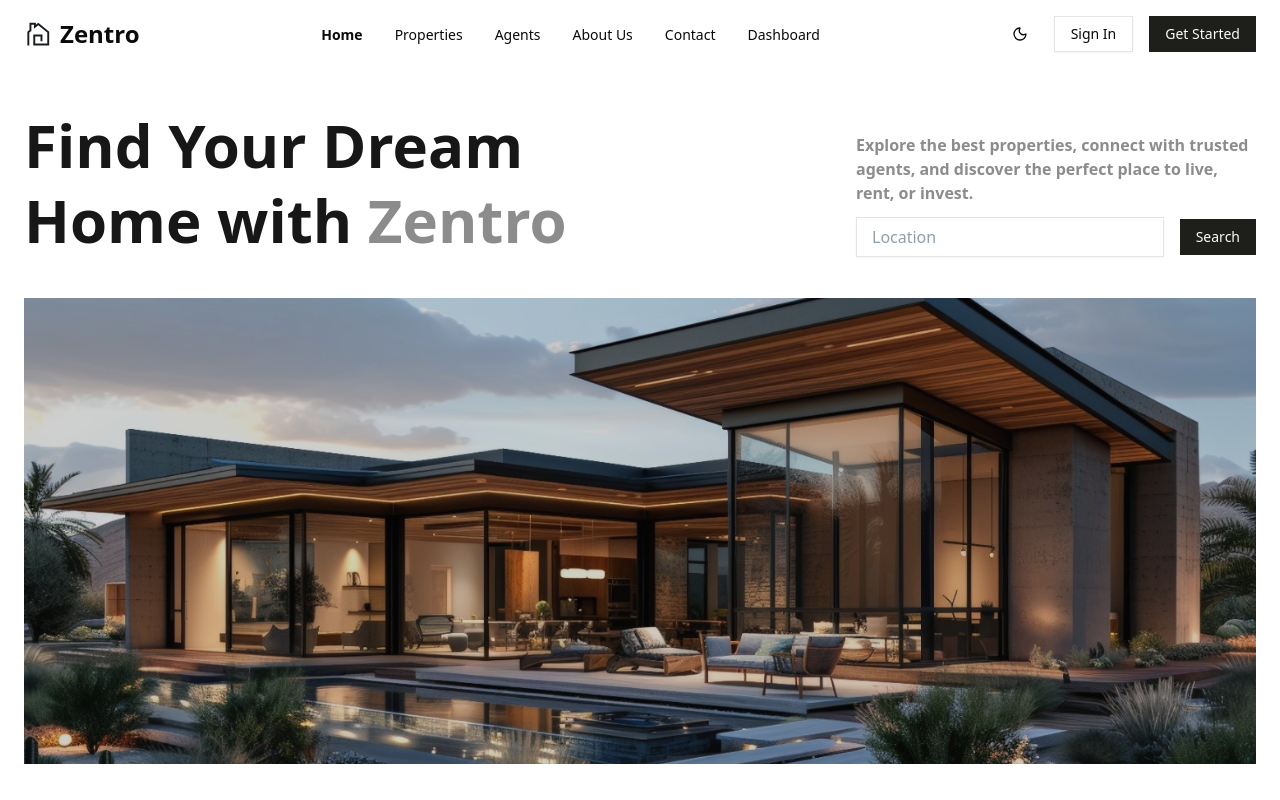
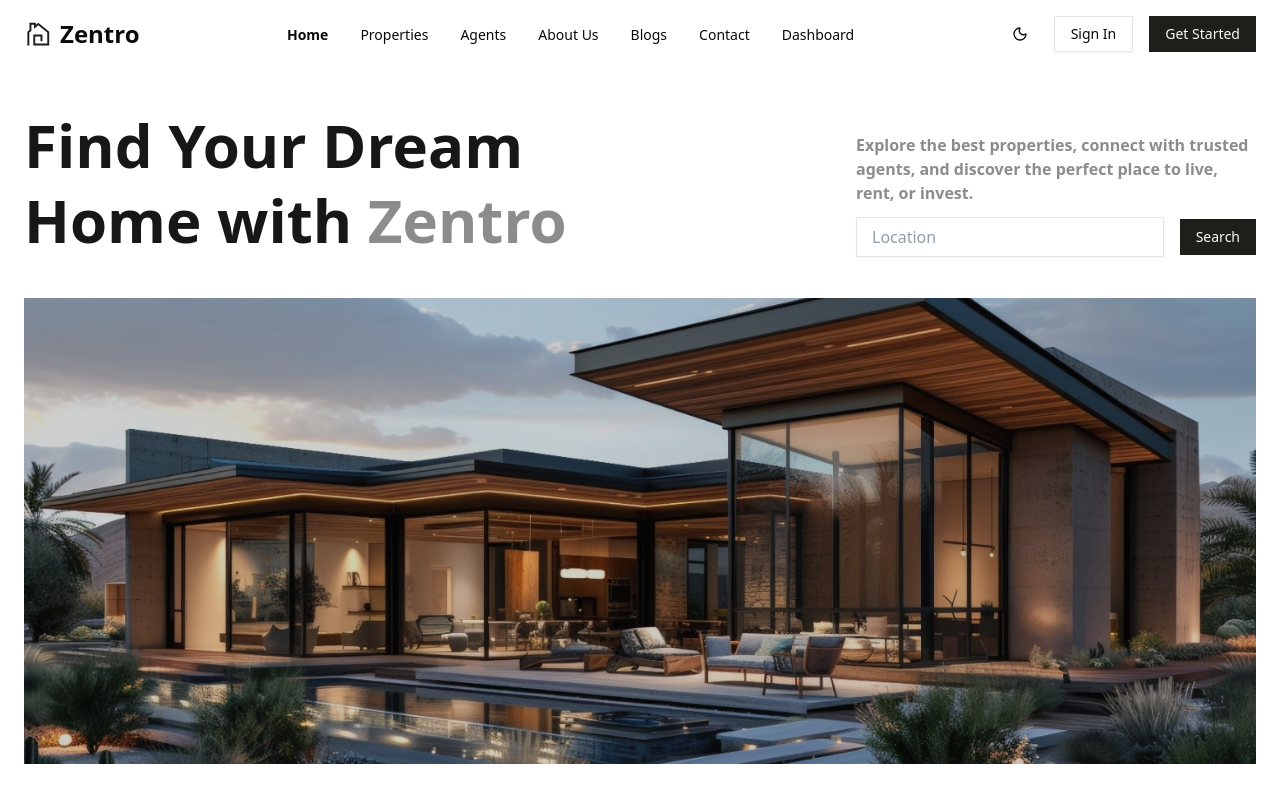
Before and after one commit to ArunRoy404/zentro-client, a Next.js app: page / in a window 1280 px wide. Shown: the top 800 px of the page. Built offline with nearby package versions, Linux system fonts and the light colour scheme; no server answers.

Commit message:
fix: layout fixed

```diff
--- a/src/app/layout.js
+++ b/src/app/layout.js
@@ -49,7 +49,9 @@ export default function RootLayout({ children }) {
               <LenisScroll />
               <Toaster />
               <Navbar />
-              {children}
+              <div className="pt-16 md:pt-17">
+                {children}
+              </div>
             </NextThemeProvider>
           </TanstackQueryProvider>
         </AuthProvider>
--- /dev/null
+++ b/src/components/layout/dashboard/BreadCrumbCustom.jsx
@@ -0,0 +1,43 @@
+import {
+    Breadcrumb,
+    BreadcrumbItem,
+    BreadcrumbLink,
+    BreadcrumbList,
+    BreadcrumbSeparator,
+} from "@/components/ui/breadcrumb"
+import { usePathname } from "next/navigation";
+
+
+const BreadCrumbCustom = () => {
+    const pathname = usePathname()
+    const pathSegments = pathname.split("/").filter(Boolean)
+
+
+    return (
+        <Breadcrumb>
+            <BreadcrumbList>
+
+                {
+                    pathSegments.map((path, index) => {
+                        return (
+                            <div key={index} className="flex items-center gap-2">
+                                <BreadcrumbItem className="">
+                                    <BreadcrumbLink href="#">
+                                        <span className={`${pathSegments.length === index + 1 ? 'text-black' : ''}`}>
+                                            {
+                                                path[0].toUpperCase() + path.slice(1, path.length)
+                                            }
+                                        </span>
+                                    </BreadcrumbLink>
+                                </BreadcrumbItem>
+                                <BreadcrumbSeparator className={`${pathSegments.length !== index + 1 ? '' : 'hidden '}`} />
+                            </div>
+                        )
+                    })
+                }
+            </BreadcrumbList>
+        </Breadcrumb>
+    );
+};
+
+export default BreadCrumbCustom;
--- a/src/components/layout/dashboard/NavLinksDashboard.jsx
+++ b/src/components/layout/dashboard/NavLinksDashboard.jsx
@@ -11,12 +11,14 @@ import {
     Users,
     Info,
     Phone,
+    BookImage,
 } from "lucide-react"
 
 const navLinks = [
     { name: "Home", url: "/", icon: Home },
     { name: "Properties", url: "/properties", icon: Building2 },
     { name: "Agents", url: "/agents", icon: Users },
+    { name: "Blogs", url: "/blog", icon: BookImage },
     { name: "About Us", url: "/about", icon: Info },
     { name: "Contact", url: "/contact", icon: Phone },
 ]
--- a/src/content/navData.js
+++ b/src/content/navData.js
@@ -1,10 +1,11 @@
-import { Home, Building2, Users, Info, Phone, LayoutDashboard } from "lucide-react";
+import { Home, Building2, Users, Info, Phone, LayoutDashboard, BookImage } from "lucide-react";
 
 const navLinks = [
   { href: "/", label: "Home", icon: Home },
   { href: "/properties", label: "Properties", icon: Building2 },
   { href: "/agents", label: "Agents", icon: Users },
   { href: "/about", label: "About Us", icon: Info },
+  { href: "/blog", label: "Blogs", icon: BookImage },
   { href: "/contact", label: "Contact", icon: Phone },
   { href: "/dashboard", label: "Dashboard", icon: LayoutDashboard },
 ];
--- a/src/layout/DashboardLayout.jsx
+++ b/src/layout/DashboardLayout.jsx
@@ -1,24 +1,18 @@
 'use client'
 
+import BreadCrumbCustom from "@/components/layout/dashboard/BreadCrumbCustom"
 import { DashboardSidebar } from "@/components/layout/dashboard/DashboardSidebar"
-import {
-    Breadcrumb,
-    BreadcrumbItem,
-    BreadcrumbLink,
-    BreadcrumbList,
-    BreadcrumbSeparator,
-} from "@/components/ui/breadcrumb"
+import ThemeToggle from "@/components/Toggle/ThemeToggle"
 import { Separator } from "@/components/ui/separator"
 import {
     SidebarInset,
     SidebarProvider,
     SidebarTrigger,
 } from "@/components/ui/sidebar"
-import { usePathname } from "next/navigation"
+
 
 export default function DashboardLayout({ children }) {
-    const pathname = usePathname()
-    const pathSegments = pathname.split("/").filter(Boolean)
+
 
     return (
         <SidebarProvider>
@@ -29,6 +23,7 @@ export default function DashboardLayout({ children }) {
 
             <SidebarInset>
                 <header className="fixed z-10 bg-background top-0 border-b w-full flex h-16 shrink-0 items-center gap-2 transition-[width,height] ease-linear group-has-data-[collapsible=icon]/sidebar-wrapper:h-12">
+
                     <div className="flex items-center gap-2 px-4">
                         <SidebarTrigger className="-ml-1" />
                         <Separator
@@ -38,30 +33,17 @@ export default function DashboardLayout({ children }) {
 
 
                         {/* breadcrumbs  */}
-                        <Breadcrumb>
-                            <BreadcrumbList>
+                        <BreadCrumbCustom />
 
-                                {
-                                    pathSegments.map((path, index) => {
-                                        return (
-                                            <div key={index} className="flex items-center gap-2">
-                                                <BreadcrumbItem className="">
-                                                    <BreadcrumbLink href="#">
-                                                        <span className={`${pathSegments.length === index + 1 ? 'text-black' : ''}`}>
-                                                            {
-                                                                path[0].toUpperCase() + path.slice(1, path.length)
-                                                            }
-                                                        </span>
-                                                    </BreadcrumbLink>
-                                                </BreadcrumbItem>
-                                                <BreadcrumbSeparator className={`${pathSegments.length !== index + 1 ? '' : 'hidden '}`} />
-                                            </div>
-                                        )
-                                    })
-                                }
-                            </BreadcrumbList>
-                        </Breadcrumb>
                     </div>
+
+
+
+                    <div className="fixed right-5">
+                        {/* theme toggle  */}
+                        <ThemeToggle />
+                    </div>
+
                 </header>
 
 
--- a/src/page/HomePage.jsx
+++ b/src/page/HomePage.jsx
@@ -7,7 +7,7 @@ import Testimonials from '@/section/Home/Testimonials';
 
 const HomePage = () => {
     return (
-        <main className='pt-16 md:pt-17'>
+        <main>
             <Hero />
             <FeaturedProperties/>
             <Categories/>
```
